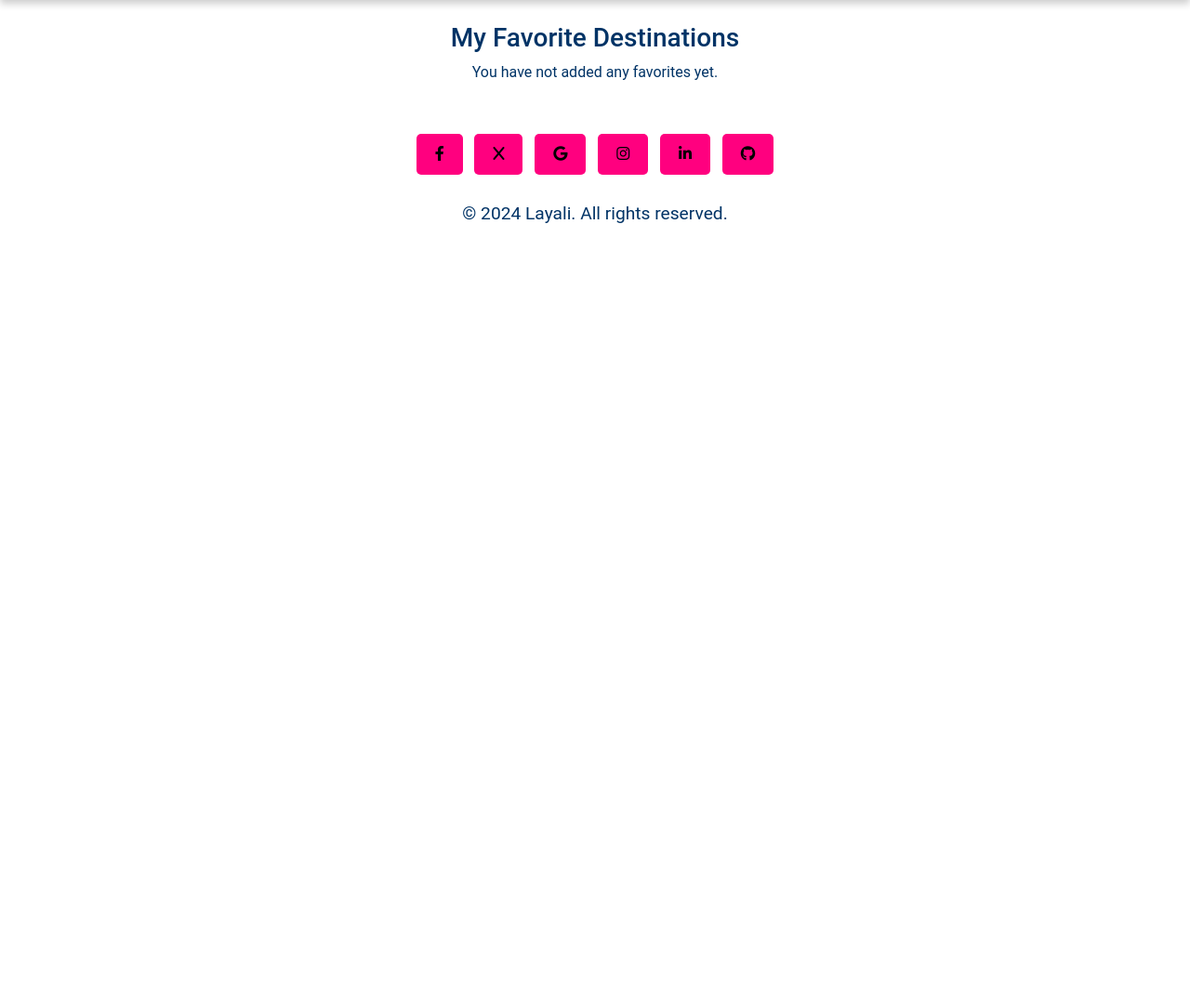
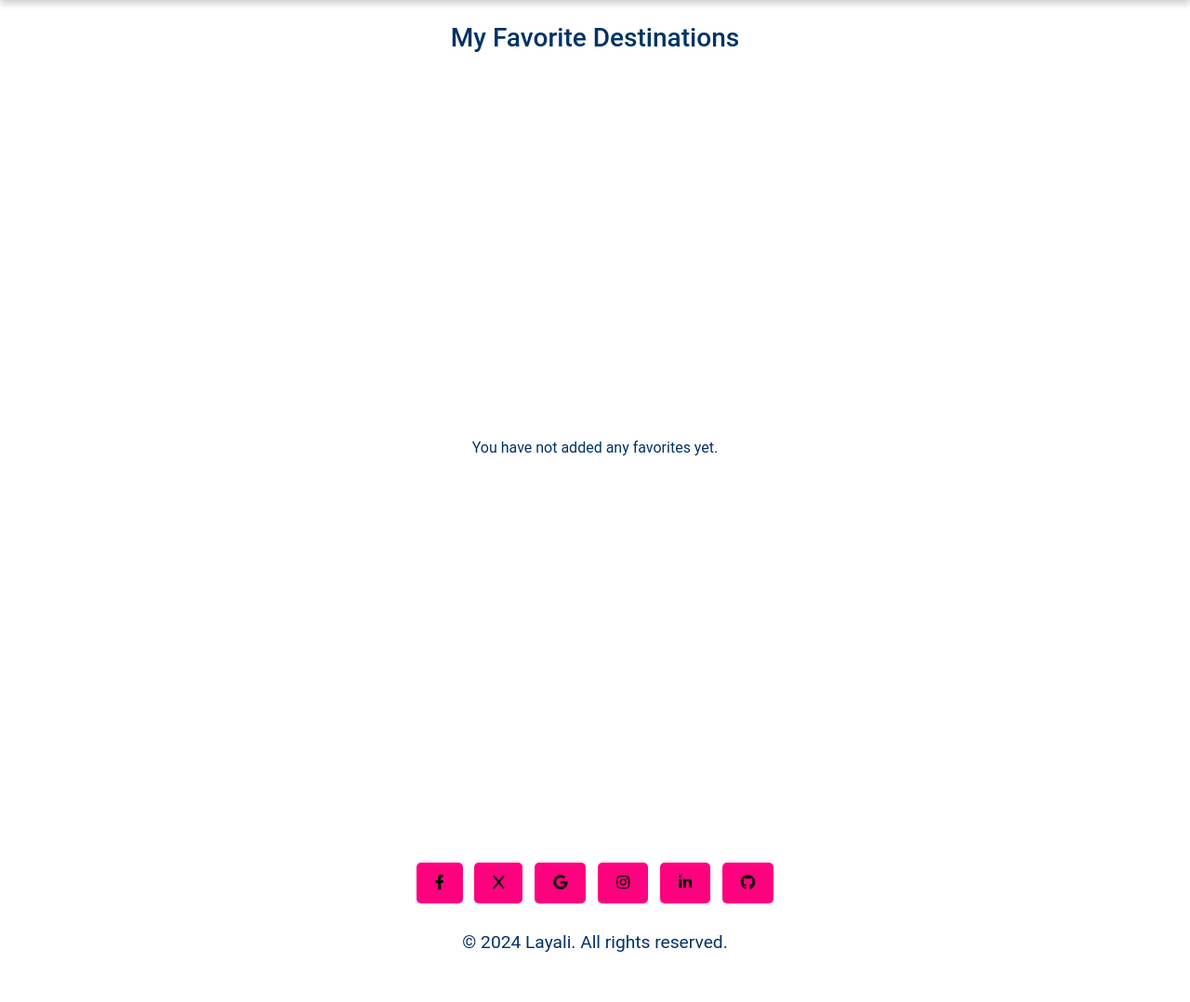
Before and after one commit to ci-sumi/neethus-travel-desk, a Django app: page /destination/my-favorites/ in a window 1280 px wide. Shown: the part 66-1144 px from the top of the page at 93% size. Before the commit the page ends 306 px from the top, so only its background shows below. Run offline with Django 5.2, Linux system fonts and the light colour scheme; a user stored in the database is signed in; some libraries are stand-ins or nearby versions.

Commit message:
Fix layout for empty content

```diff
--- a/core/destination/templates/my_favorites.html
+++ b/core/destination/templates/my_favorites.html
@@ -5,7 +5,7 @@
 <div class="container mt-4  d-flex flex-column max-vh-100">
     <h3 class="text-center">My Favorite Destinations</h3>
 
-    <div class="row flex-grow-1">
+    <div class="row flex-grow-1" >
         {% for destination in favorite_destination %}
         <div class="col-md-4 mb-4">
             <div class="card shadow-sm h-100">
@@ -26,6 +26,8 @@
             </div>
         </div>
         {% empty %}
+        <div class="container mt-4  d-flex flex-column min-vh-100">
+            {% comment %} <h3 class="text-center">My Favorite Destinations</h3> {% endcomment %}
         <div class="d-flex flex-grow-1 justify-content-center align-items-center">
             <p class="text-center">You have not added any favorites yet.</p>
         </div>
--- a/core/destination/templates/mydestination.html
+++ b/core/destination/templates/mydestination.html
@@ -27,6 +27,7 @@
             </div>
         </div>
         {% empty %}
+        <div class="container mt-4  d-flex flex-column min-vh-100">
         <div class="d-flex flex-grow-1 justify-content-center align-items-center">
             <p class="text-center">You have not added any destinations yet.</p>
         </div>
```
